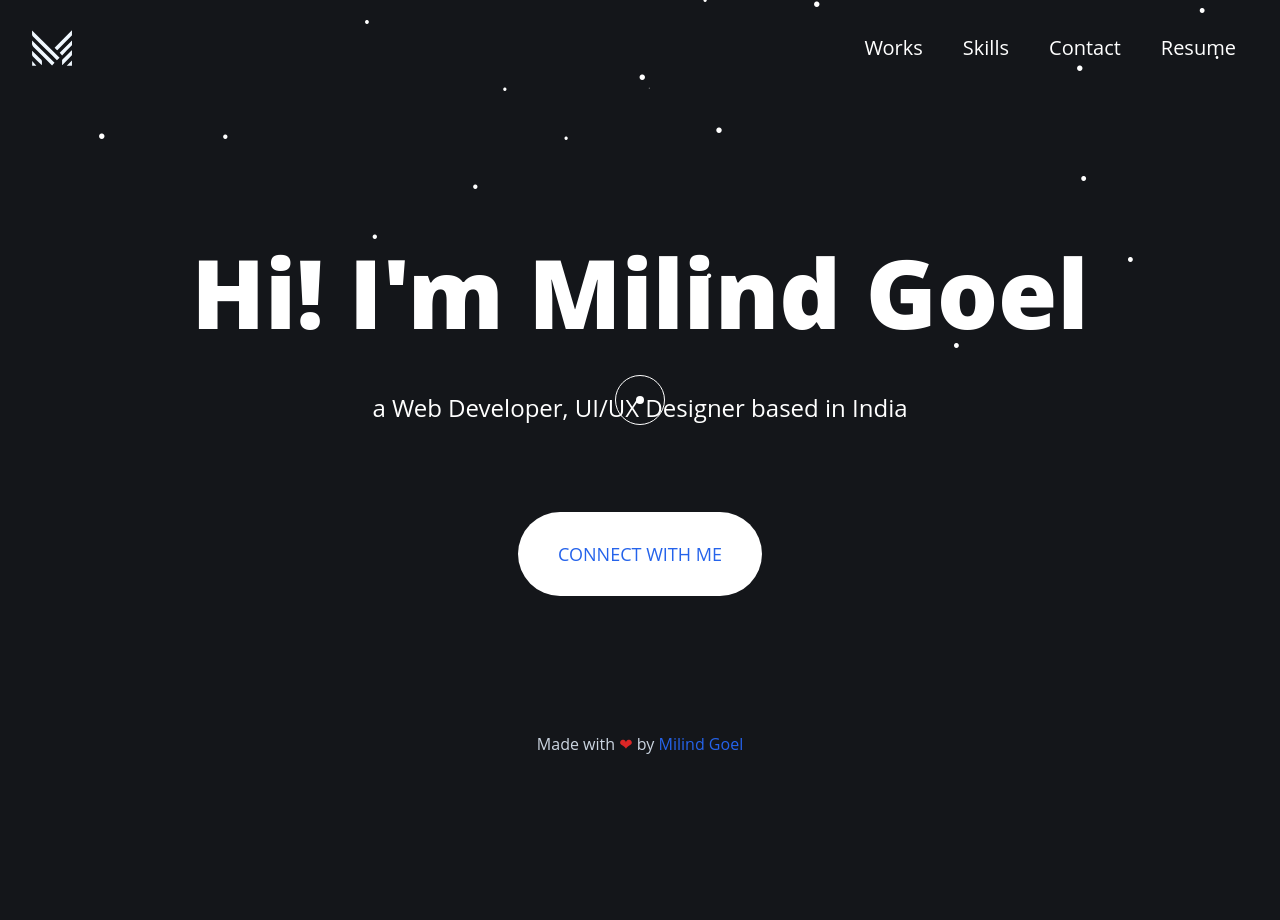
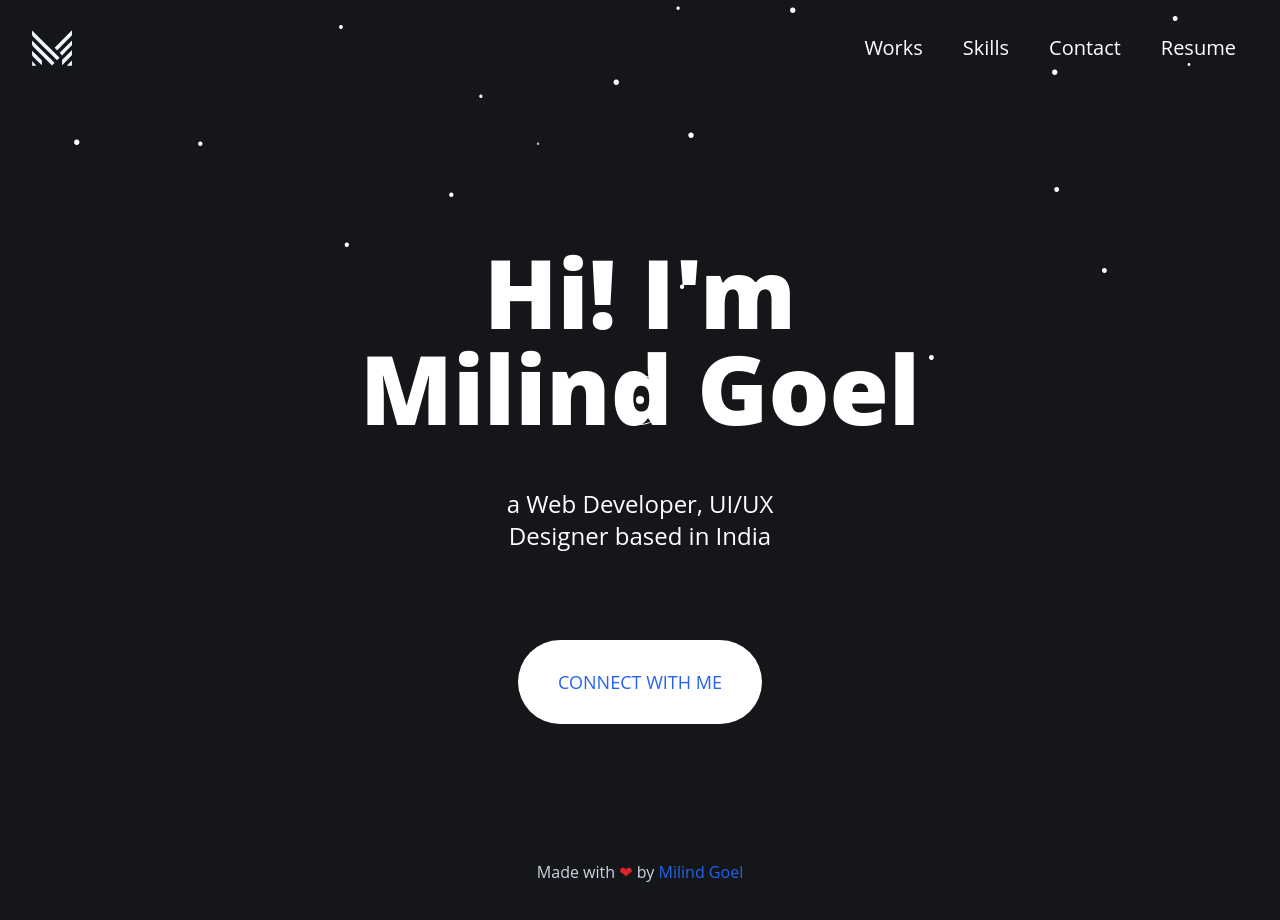
Before and after one commit to milindgoel15/portfolio-v2, a website: page index.html in a window 1280 px wide. Before the commit the page ends 884 px from the top, so only its background shows below. Drawn offline with nearby package versions, Linux system fonts and the light colour scheme; a web font is replaced by a local one.

Commit message:
add margin to index

```diff
--- a/index.html
+++ b/index.html
@@ -35,7 +35,7 @@
 
     <div class="container h-min">
         <!-- navbar goes here -->
-        <nav class=" max-w-7xl mx-auto px-8 md:flex md:items-center md:justify-between">
+        <nav class=" max-w-7xl mx-auto px-8 md:mx-8 lg:mx-auto md:flex md:items-center md:justify-between">
             <div class="flex justify-between items-center h-24">
                 <a href="https://milindgoel15.github.io">
                     <svg height="40px" width="40px" class="logoHover" xmlns="http://www.w3.org/2000/svg"
@@ -82,8 +82,8 @@
 
         <!-- content goes here -->
         <div class="py-32 text-center animate-this cursor-none" data-barba="container" data-barba-namespace="home">
-            <h2 class="font-extrabold text-6xl py-5 lg:text-8xl text-white md:text-6xl mainContent">Hi! I'm Milind Goel</h2>
-            <p class="text-xl text-white py-8 px-3 md:text-2xl mainContent">a Web Developer, UI/UX Designer based in India
+            <h2 class="font-extrabold text-6xl py-5 lg:mx-80 lg:text-8xl text-white md:text-6xl mainContent">Hi! I'm Milind Goel</h2>
+            <p class="text-xl text-white py-8 px-3 lg:mx-110 md:text-2xl mainContent">a Web Developer, UI/UX Designer based in India
             </p>
 
             <a href="contact">
--- a/tailwind.config.js
+++ b/tailwind.config.js
@@ -7,6 +7,9 @@ module.exports = {
     extend: {
       transitionDuration: {
         '350': '350ms',
+      },
+      margin: {
+        '110': '30rem',
       }
     },
   },
```
Also changed, not shown: styles/tailwindoutput.css.
